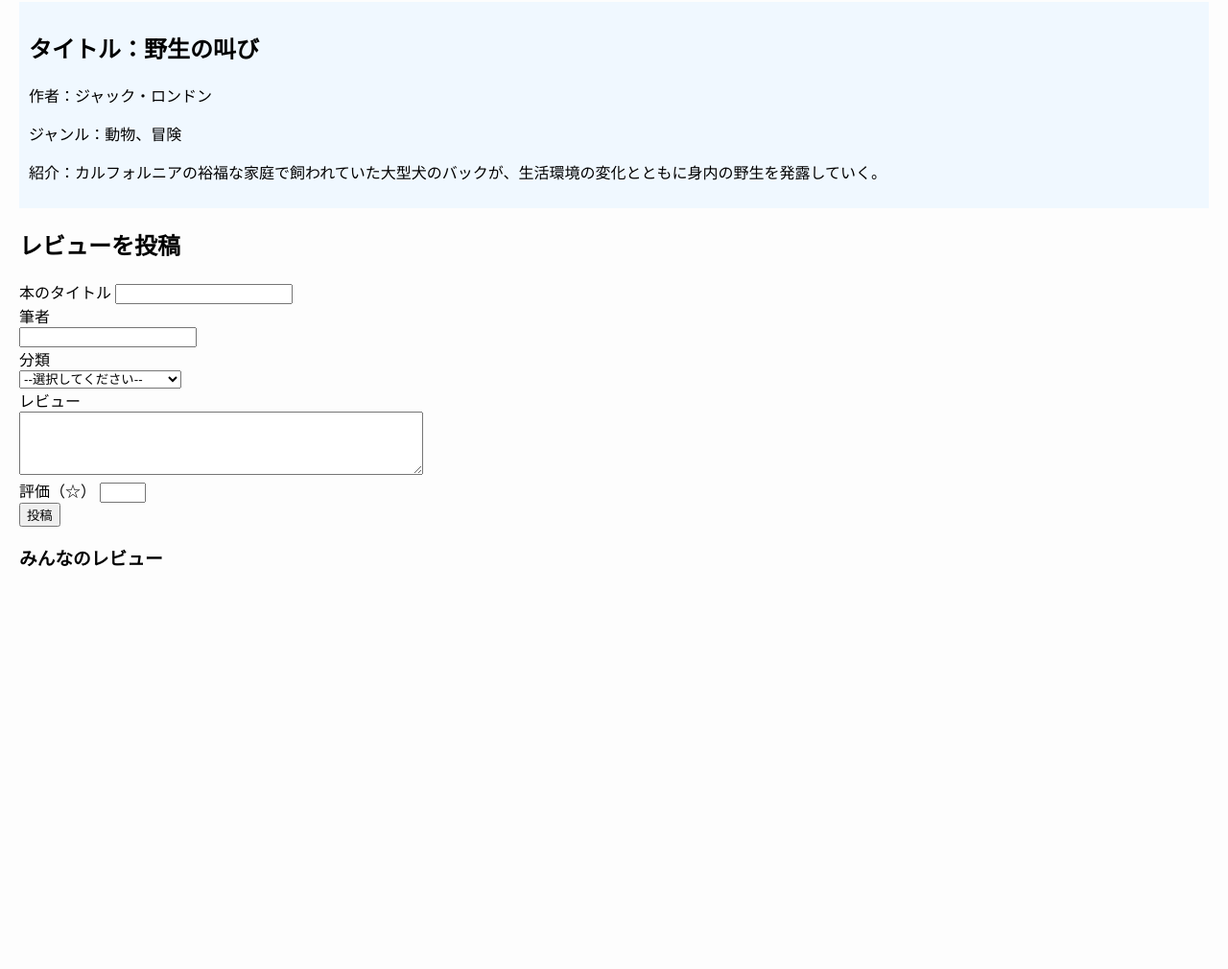
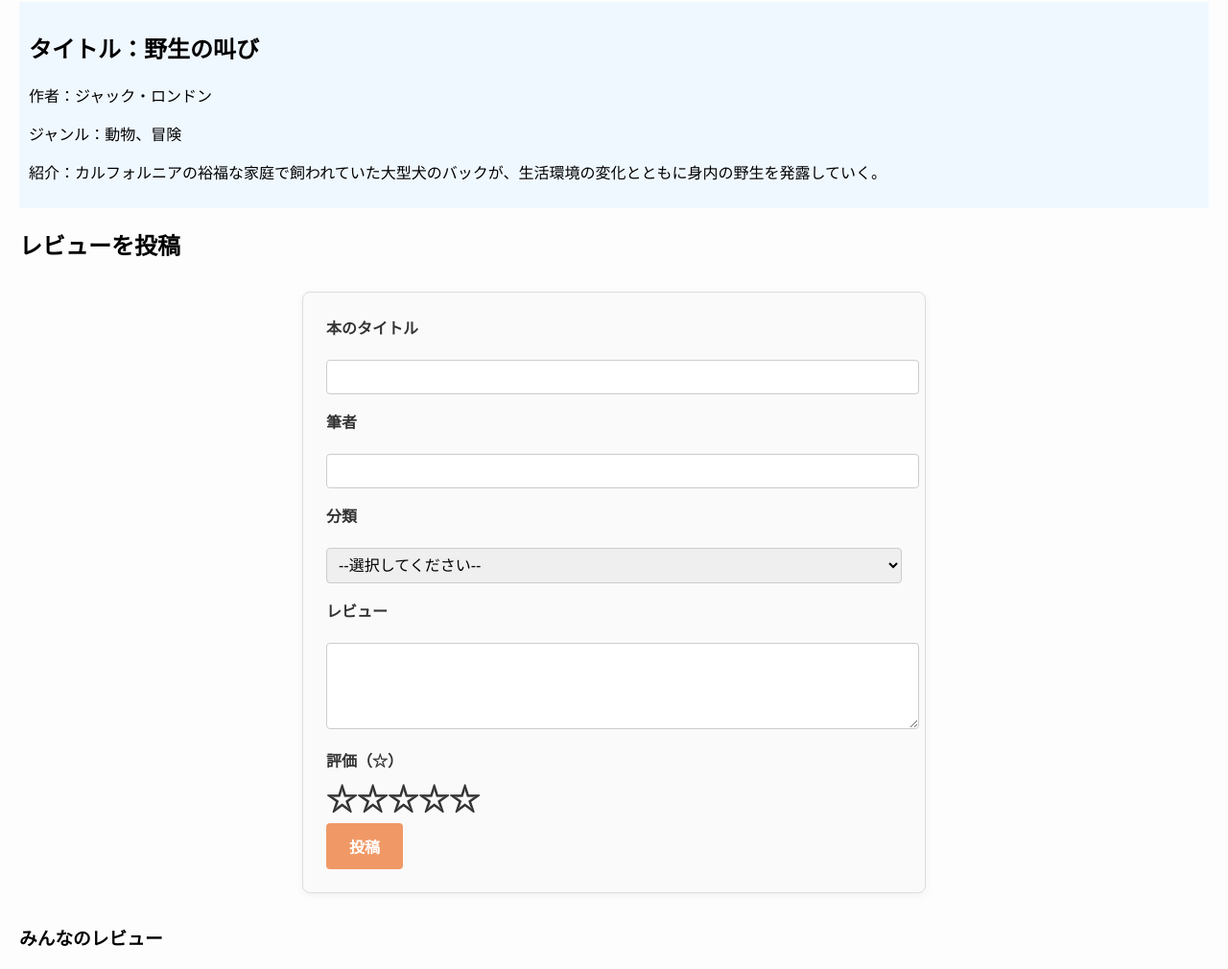
Before and after one commit to akatsuki-koko/my-book-portfolio, a website: page public/index.html in a window 1280 px wide. Shown: the part 87-1097 px from the top of the page at 96% size. Before the commit the page ends 800 px from the top, so only its background shows below. Drawn offline with Linux system fonts and the light colour scheme; no server answers.

Commit message:
Update review star

```diff
--- a/public/index.html
+++ b/public/index.html
@@ -18,7 +18,7 @@
     <h2>レビューを投稿</h2>
 
     <form id="review-form">
-        <label for="book-title">本のタイトル</label>
+        <label for="book-title">本のタイトル</label><br>
         <input type="text" id="book-title" required><br>
         <label for="author">筆者</label><br>
         <input type="text" id ="author" required><br>
@@ -37,11 +37,18 @@
             <option value="文芸・純文学">文芸・純文学</option>
             <option value="児童・YA">児童・YA</option>
             <option value="実用・エッセイ">実用・エッセイ</option>
+            <option value="その他">その他</option>
         </select><br>
         <label for="review">レビュー</label><br>
         <textarea name="review" id="review" rows="4" cols="50" required></textarea><br>
         <label for="stars">評価（☆）</label>
-        <input type="number" id="stars" min="0" max="5"><br>
+        <div class="star-rating">
+            <input type="radio" name="stars" id="star5" value="5"><label for="star5">☆</label>
+            <input type="radio" name="stars" id="star5" value="4"><label for="star4">☆</label>
+            <input type="radio" name="stars" id="star5" value="3"><label for="star3">☆</label>
+            <input type="radio" name="stars" id="star5" value="2"><label for="star2">☆</label>
+            <input type="radio" name="stars" id="star5" value="1"><label for="star1">☆</label>
+        </div>
 
         <button type="submit">投稿</button>
     </form>
--- a/public/script.js
+++ b/public/script.js
@@ -6,8 +6,8 @@
     const title = document.getElementById(`book-title`).value;
     const author = document.getElementById(`author`).value;
     const content = document.getElementById(`review`).value;
-    const stars = Number(document.getElementById(`stars`).value) || 0;
-    const dategory = document.getuElementById(`dategory`).value;
+    const stars = Number(document.querySelector(`input[name="stars"]:checked`)?.value) || 0;
+    const dategory = document.getuElementById(`category`).value;
 
     if (!category) return alert(`分類を選択してください`);
 
--- a/public/style.css
+++ b/public/style.css
@@ -14,6 +14,90 @@
     margin-top: 20px;
 }
 
+#review-form {
+    max-width: 600px;
+    margin: 2rem auto;
+    padding: 1.5rem;
+    border: 1px solid #ddd;
+    border-radius: 8px;
+    background-color: #fafafa;
+    box-shadow: 0 2px 8px rgba(0,0,0,0.05);
+  }
+
+  #review-form label {
+    display: block;
+    margin-bottom: 0.25rem;
+    font-weight: 600;
+    color: #333;
+  }
+
+  #review-form input[type="text"],
+  #review-form input[type="number"],
+  #review-form select,
+  #review-form textarea {
+    width: 100%;
+    padding: 0.5rem;
+    margin-bottom: 1rem;
+    border: 1px solid #ccc;
+    border-radius: 4px;
+    font-size: 1rem;
+    transition: border-color 0.2s;
+  }
+
+  #review-form input:focus,
+  #review-form select:focus,
+  #review-form textarea:focus {
+    border-color: #f6893b; /* フォーカスの色 */
+    outline: none;
+  }
+
+  /* 星評価エリア */
+.star-rating {
+    display: flex;
+    flex-direction: row-reverse; /* 右から1〜5 */
+    justify-content: flex-end;
+  }
+  .star-rating input {
+    display: none; /* ラジオボタン自体は非表示 */
+  }
+  .star-rating label {
+    font-size: 2rem;
+    color: #ccc;
+    cursor: pointer;
+    transition: color 0.2s;
+  }
+  /* ホバー時に手前の星まで色づけ */
+  .star-rating label:hover,
+  .star-rating label:hover ~ label {
+    color: gold;
+  }
+  /* チェック済み（選択済み）の星とその前の星を色づけ */
+  .star-rating input:checked ~ label,
+  .star-rating input:checked ~ label ~ label {
+    color: gold;
+  }
+
+  #review-form button[type="submit"] {
+    display: inline-block;
+    padding: 0.75rem 1.5rem;
+    background-color: #f09966;
+    color: #fff;
+    font-size: 1rem;
+    font-weight: 600;
+    border: none;
+    border-radius: 4px;
+    cursor: pointer;
+    transition: background-color 0.2s, transform 0.1s;
+  }
+
+  #review-form button[type="submit"]:hover {
+    background-color: #f6893b;
+  }
+
+  #review-form button[type="submit"]:active {
+    transform: scale(0.98);
+  }
+
 #reviews div {
     border-top: 1px solid #ccc;
     margin-top: 10px;
```
